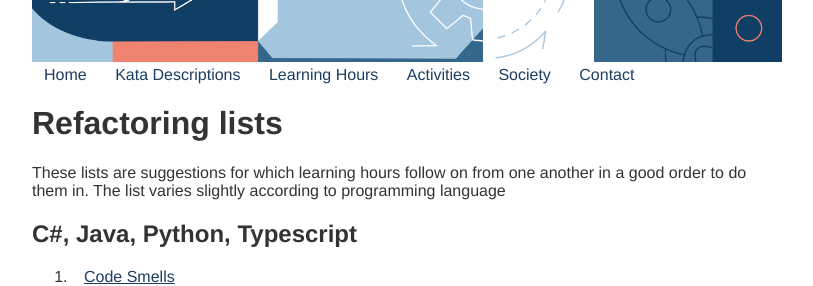
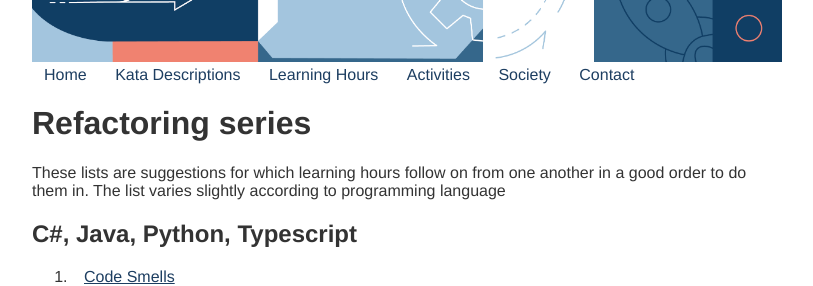
Before and after one commit to sammancoaching/website, a Jekyll site: the page built from learning_hours/series/refactoring.md, in a window 1280 px wide. Shown: the part 140-426 px from the top of the page, without its empty margins (233-1046 px from the left). Built offline with Jekyll 4.4.1, drawn with Linux system fonts in a browser that asks for light colours.

Commit message:
rename lists to series

```diff
--- a/learning_hours/refactoring_lists.md
+++ b/learning_hours/series/refactoring.md
@@ -1,17 +1,17 @@
 ---
 layout: homepage
-title: Refactoring lists
+title: Refactoring series
 ---
 
-# Refactoring lists
+# Refactoring series
 These lists are suggestions for which learning hours follow on from one another in a good order to do them in. The list varies slightly according to programming language
 
 ## C#, Java, Python, Typescript
 
 1. [Code Smells](/learning_hours/refactoring/code_smells.html)
 2. [Misconceptions](/learning_hours/refactoring/misconceptions.html)
-3. [Change signature](/refactoring/change_signature.html)
-4. [Replace Conditional with Polymorphism](/refactoring/conditional_to_polymorphism.html)
+3. [Change signature](/learning_hours/refactoring/change_signature.html)
+4. [Replace Conditional with Polymorphism](/learning_hours/refactoring/conditional_to_polymorphism.html)
 5. [Roll Up Loop](/learning_hours/refactoring/roll_up_loop.html)
 
 ## C
```
Also changed, not shown: learning_hours/refactoring.md (+2 -0 lines), learning_hours/series/test_design.md (renamed from learning_hours/test_design_lists.md, +2 -2 lines), learning_hours/test_design.md (+1 -1 lines).
